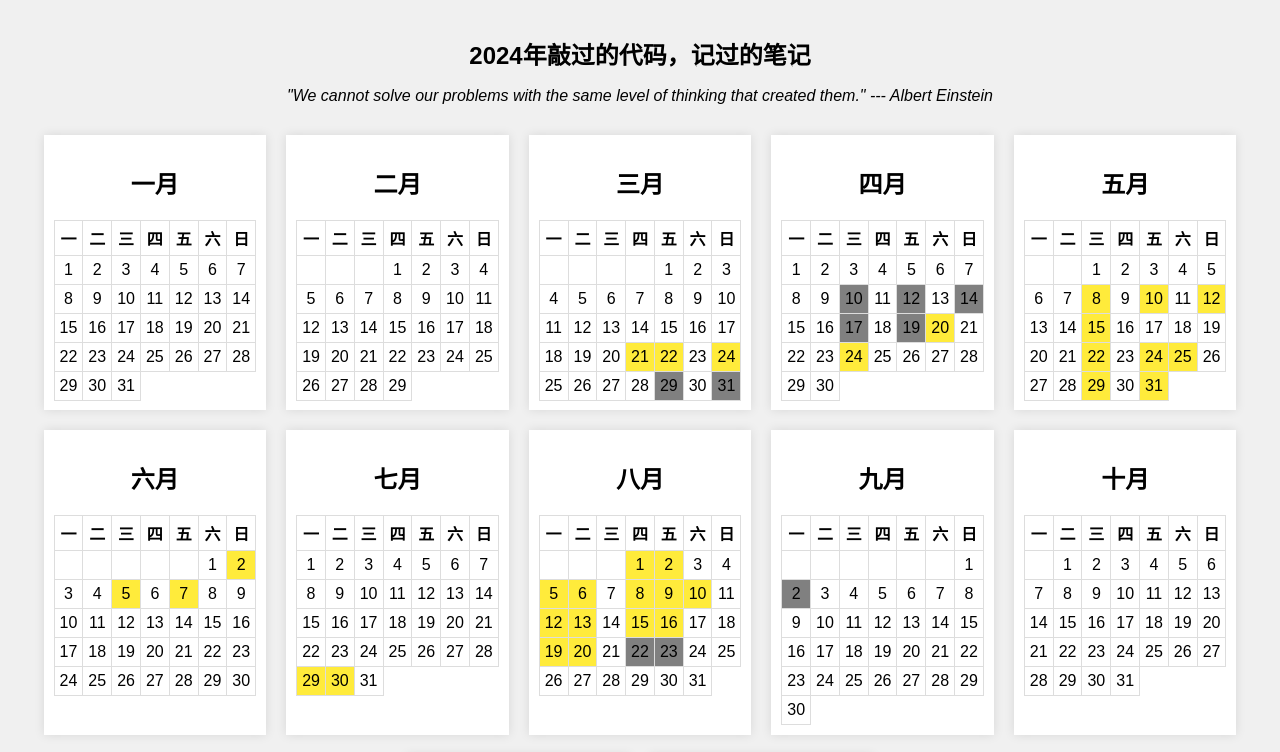
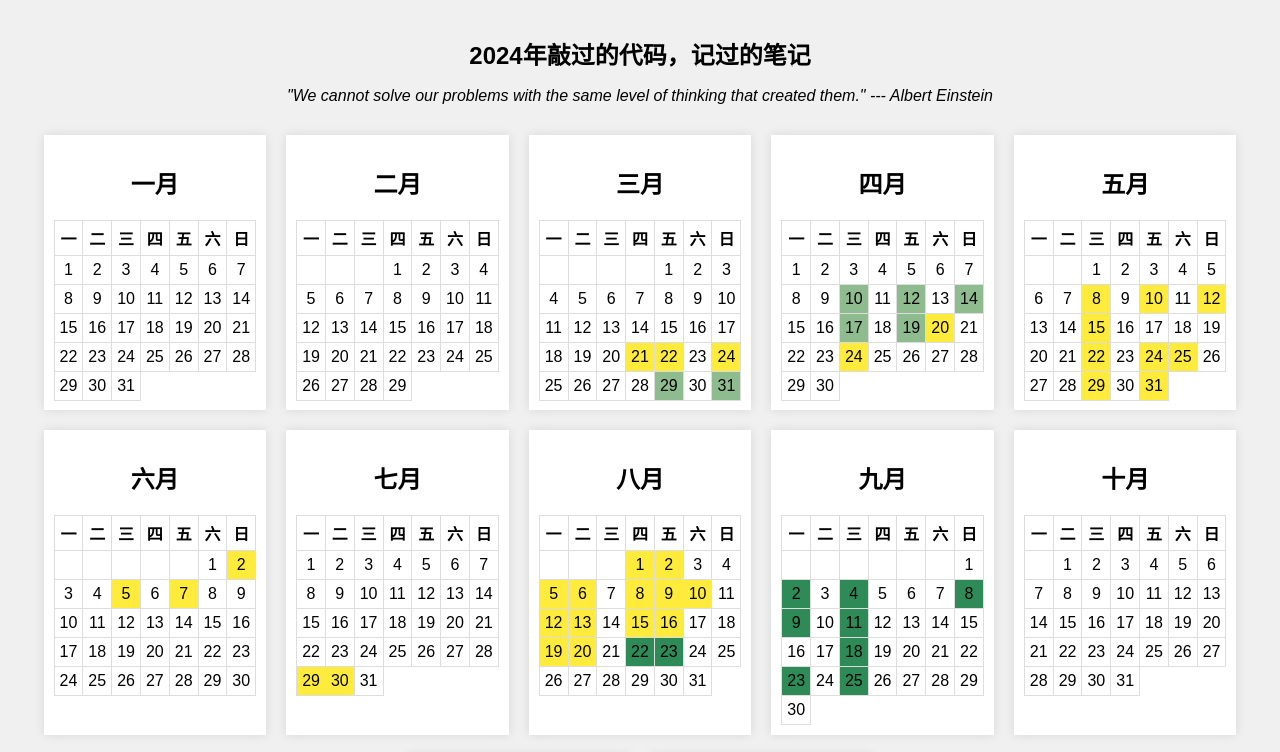
Before and after one commit to zxh111222/notes_calendar, a plain HTML site: page index.html in a window 1280 px wide. Shown: the top 752 px of the page. Drawn offline with Linux system fonts and the light colour scheme.

Commit message:
10.11更新

```diff
--- a/css/styles.css
+++ b/css/styles.css
@@ -51,11 +51,20 @@ highlight:hover {
 }
 
 
-.web1-highlight, .web2-highlight{
-    background-color: gray;
+.web1-highlight {
+    background-color: darkseagreen;
     cursor: pointer;
 }
 
-.web1-highlight:hover, .web2-highlight:hover {
-    background-color: dimgray;
+.web1-highlight:hover {
+    background-color: seagreen;
 }
+
+.web2-highlight{
+    background-color: seagreen;
+    cursor: pointer;
+}
+
+.web2-highlight:hover {
+    background-color: darkseagreen;
+}
--- a/js/script.js
+++ b/js/script.js
@@ -19,7 +19,7 @@ document.addEventListener('DOMContentLoaded', () => {
     };
 
     const highlightDatesWeb2_2 = {
-        "九月": [2]
+        "九月": [2, 4, 8, 9, 11, 18, 23, 25]
     };
 
 
```
